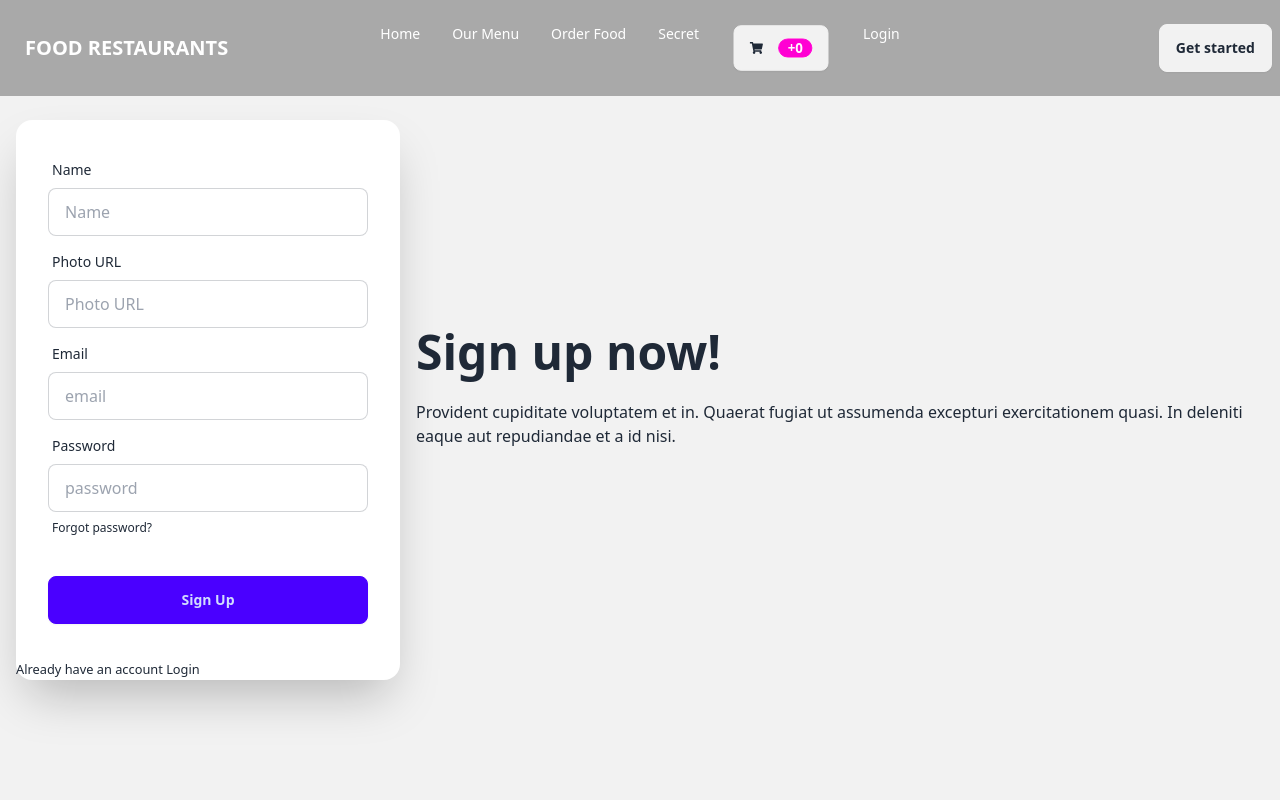
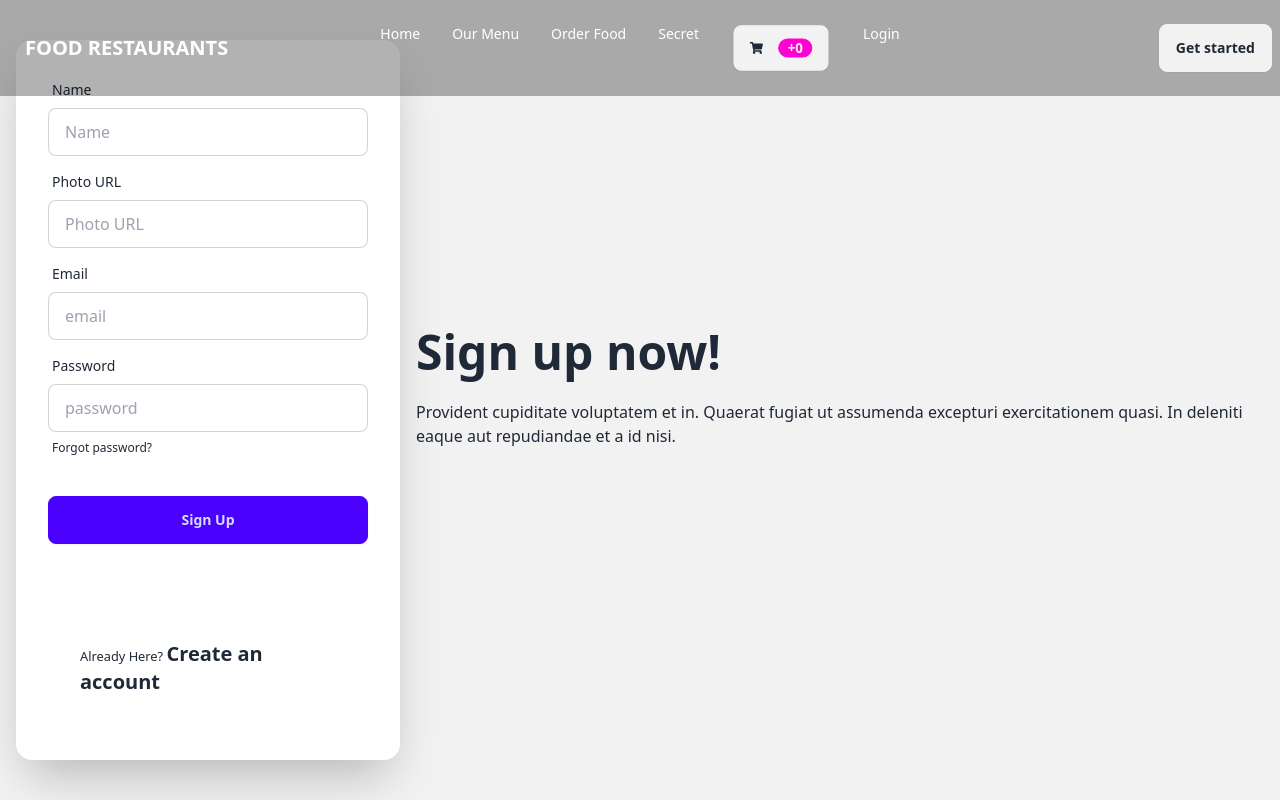
Before and after one commit to abduljolil/Food-Restaurant-Frontend, a React (Vite) app: page /signup in a window 1280 px wide. Shown: the top 800 px of the page. Built offline with nearby package versions, Linux system fonts and the light colour scheme; no server answers.

Commit message:
created sing up  page

```diff
--- a/src/Pages/Authtication/Login.jsx
+++ b/src/Pages/Authtication/Login.jsx
@@ -92,7 +92,9 @@ const Login = () => {
                                 <input disabled={false} className="btn btn-primary" type="submit" value="Login" />
                             </div>
                         </form>
-                        <p className='justify-center items-center py-5 '><small>New Here? <span className='text-blue font-bold '><Link to="/signup">Create an account</Link> </span></small></p>
+                       <div className='p-16'>
+                       <p ><small>New Here? <span className='text-blue font-bold text-xl '><Link to="/signup">Create an account</Link> </span></small></p>
+                       </div>
                     </div>
                 </div>
             </div>
--- a/src/Pages/Authtication/SingUp.jsx
+++ b/src/Pages/Authtication/SingUp.jsx
@@ -92,7 +92,9 @@ const SignUp = () => {
                                 <input className="btn btn-primary" type="submit" value="Sign Up" />
                             </div>
                         </form>
-                        <p><small>Already have an account <Link to="/login">Login</Link></small></p>
+                        <div className='p-16'>
+                       <p ><small>Already Here? <span className='text-blue font-bold text-xl '><Link to="/signup">Create an account</Link> </span></small></p>
+                       </div>
                     </div>
                 </div>
             </div>
```
